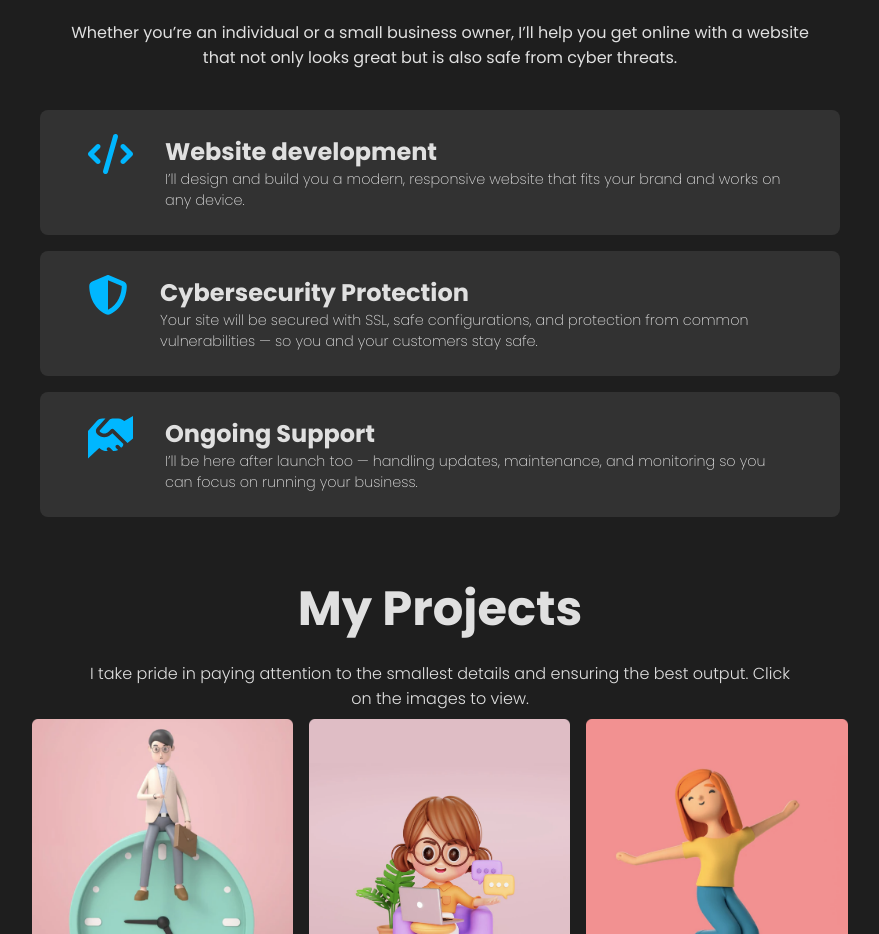
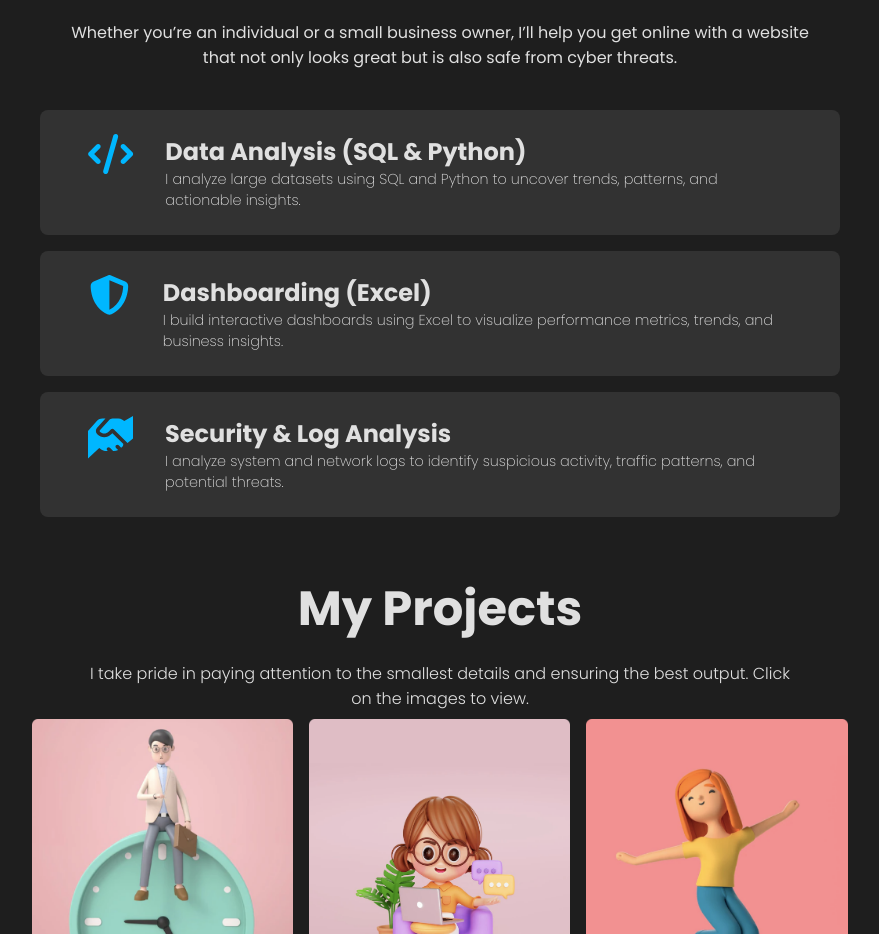
Before and after one commit to barakamukungu/portfolio, a React (Create React App) app: page / in a window 1280 px wide. Shown: the part 940-1874 px from the top of the page, without its empty margins (200-1079 px from the left). Built offline with nearby package versions, Linux system fonts and the light colour scheme.

Commit message:
Update skills.js

```diff
--- a/src/components/Skills/skills.js
+++ b/src/components/Skills/skills.js
@@ -13,22 +13,24 @@ const Skills = () => {
         <div className='skillBar'>
           <FontAwesomeIcon icon={faCode} className='skillBarImg' />
           <div className='skillBarText'>
-            <h2>Website development</h2>
-            <p>I’ll design and build you a modern, responsive website that fits your brand and works on any device.</p>
+            <h2>Data Analysis (SQL & Python)</h2>
+            <p>I analyze large datasets using SQL and Python to uncover trends, patterns, and actionable insights.</p>
           </div>
         </div>
+
         <div className='skillBar'>
           <FontAwesomeIcon icon={faShieldAlt} className='skillBarImg' />
           <div className='skillBarText'>
-            <h2>Cybersecurity Protection</h2>
-            <p>Your site will be secured with SSL, safe configurations, and protection from common vulnerabilities — so you and your customers stay safe.</p>
+            <h2>Dashboarding (Excel)</h2>
+            <p>I build interactive dashboards using Excel to visualize performance metrics, trends, and business insights.</p>
           </div>
         </div>
+
         <div className='skillBar'>
           <FontAwesomeIcon icon={faHandsHelping} className='skillBarImg' />
           <div className='skillBarText'>
-            <h2>Ongoing Support</h2>
-            <p>I’ll be here after launch too — handling updates, maintenance, and monitoring so you can focus on running your business.</p>
+            <h2>Security & Log Analysis</h2>
+            <p>I analyze system and network logs to identify suspicious activity, traffic patterns, and potential threats.</p>
           </div>
         </div>
       </div>
```
